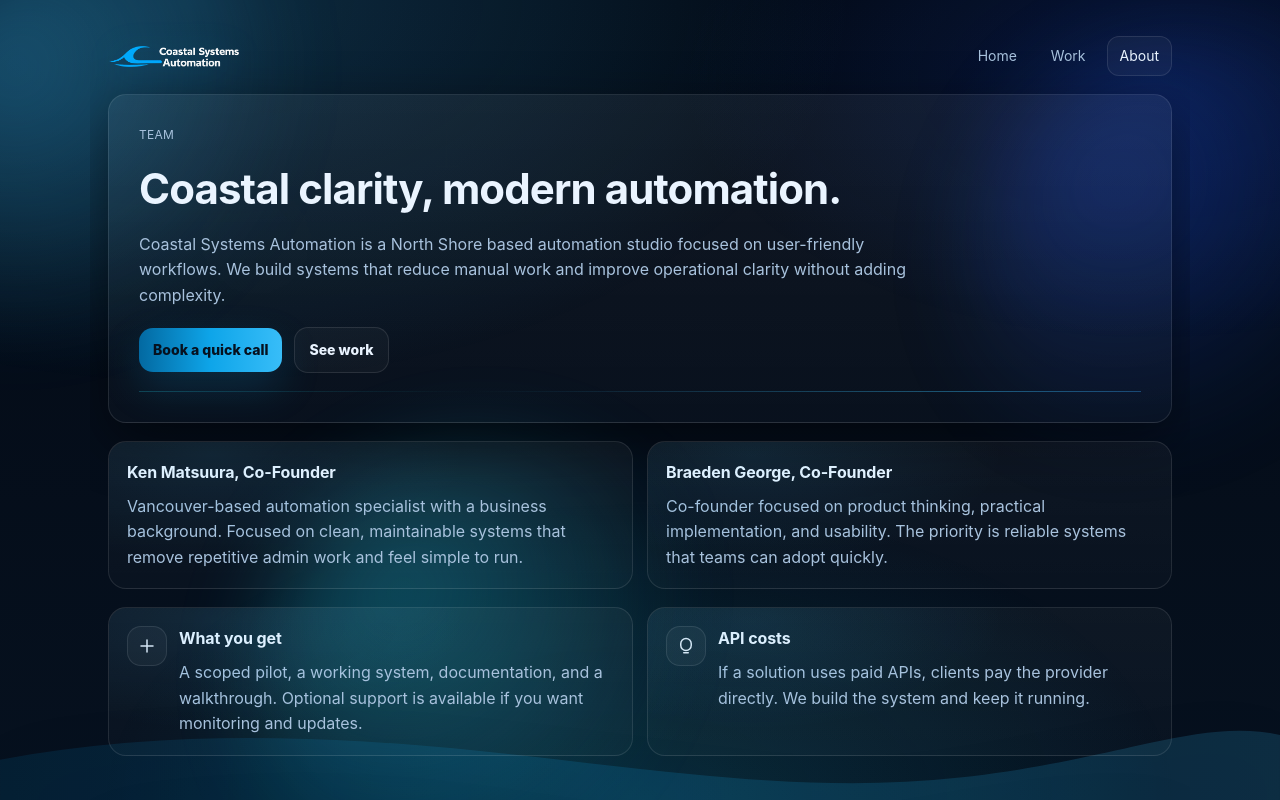
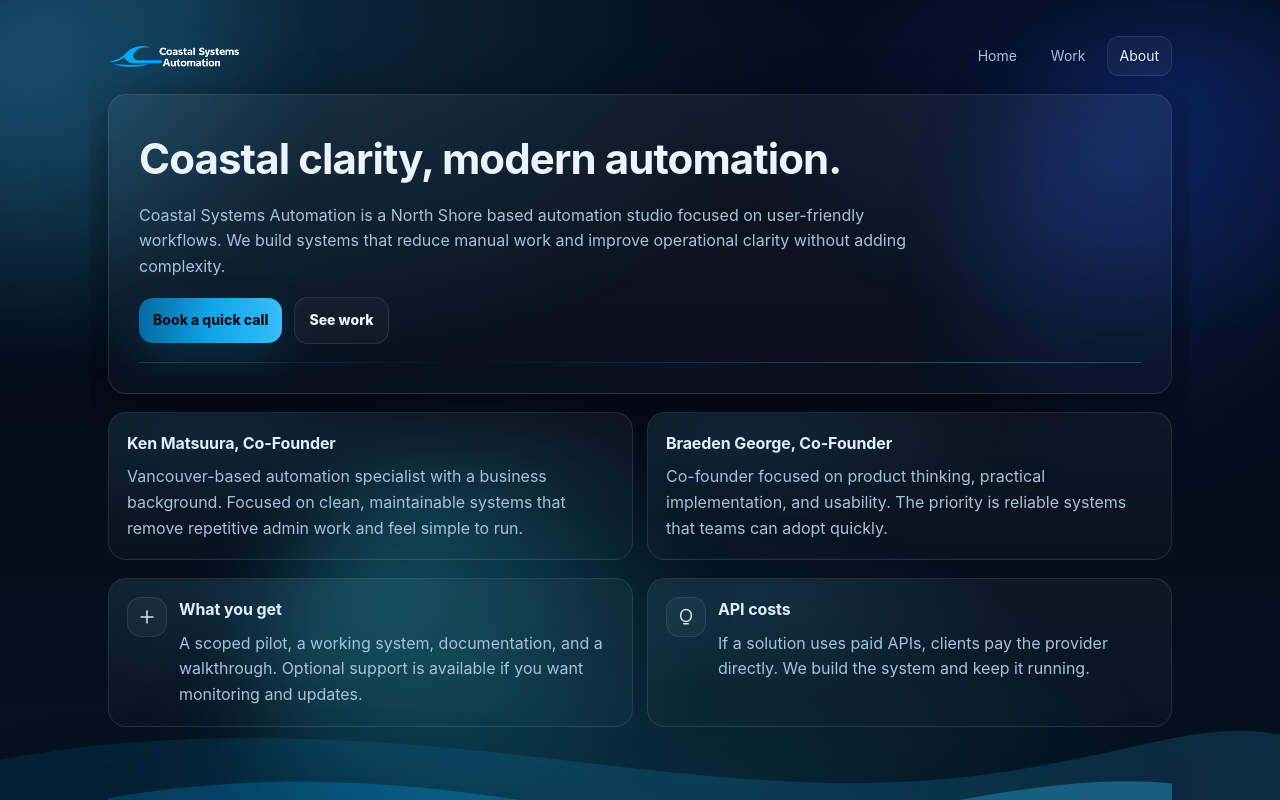
Before and after one commit to KM101304/coastal-systems-automation, a plain HTML site: page about.html in a window 1280 px wide. Drawn offline with Linux system fonts and the light colour scheme.

Commit message:
Remove 'Team' paragraph from about.html

```diff
--- a/about.html
+++ b/about.html
@@ -56,7 +56,7 @@
       <div class="gridOverlay"></div>
       <div class="heroGlow"></div>
 
-      <p class="kicker">Team</p>
+
       <h1>Coastal clarity, modern automation.</h1>
       <p class="sub">
         Coastal Systems Automation is a North Shore based automation studio focused on user-friendly workflows.
```
